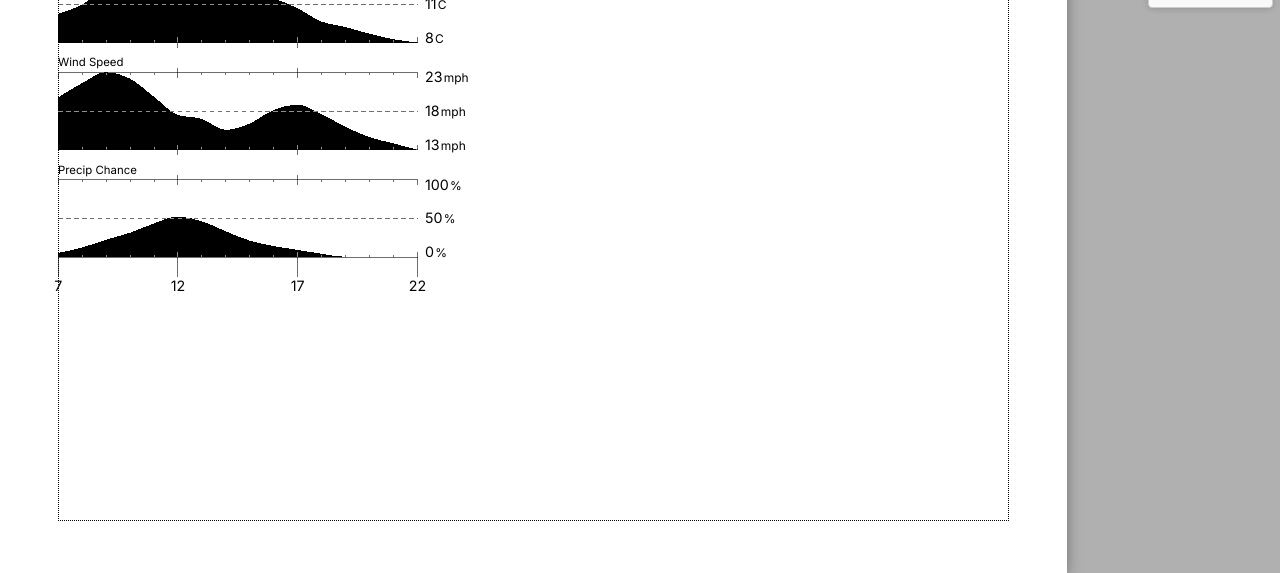
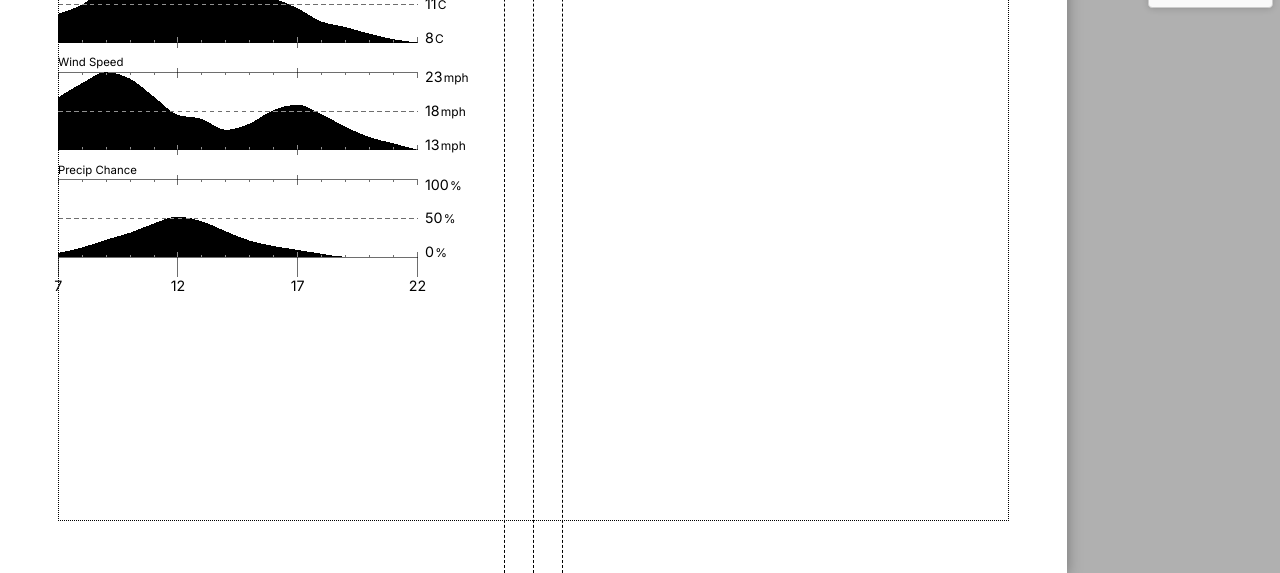
Before and after one commit to owenoclee/trmnl-dash, a plain HTML site: page dashboard.html in a window 1280 px wide. Shown: the part 227-800 px from the top of the page. Drawn offline with nearby package versions, Linux system fonts and the light colour scheme.

Commit message:
debug visuals

```diff
--- a/dashboard.html
+++ b/dashboard.html
@@ -9,6 +9,7 @@
 *, *::before, *::after { box-sizing: border-box; margin: 0; padding: 0; }
 
 body {
+  position: relative;
   width: 1872px;
   height: 1404px;
   background: white;
@@ -39,6 +40,40 @@ body {
   z-index: 999;
 }
 body.debug .page::before { display: block; }
+
+/* Debug: dashed line through the horizontal center of the page */
+.page::after {
+  content: '';
+  display: none;
+  position: absolute;
+  top: 0;
+  left: 935px;
+  width: 2px;
+  height: 1404px;
+  border-left: 2px dashed black;
+  pointer-events: none;
+  z-index: 999;
+}
+body.debug .page::after { display: block; }
+
+/* Debug: two dashed lines marking a center gutter as wide as the page
+   margin (102px), i.e. ±51px from the center line — for a two-column layout */
+body::before,
+body::after {
+  content: '';
+  display: none;
+  position: absolute;
+  top: 0;
+  width: 2px;
+  height: 1404px;
+  border-left: 2px dashed black;
+  pointer-events: none;
+  z-index: 999;
+}
+body::before { left: 884px; }  /* center 936 − 51 */
+body::after  { left: 986px; }  /* center 936 + 51 */
+body.debug::before,
+body.debug::after { display: block; }
 
 /* 64pt at 227ppi */
 .temp {
```
